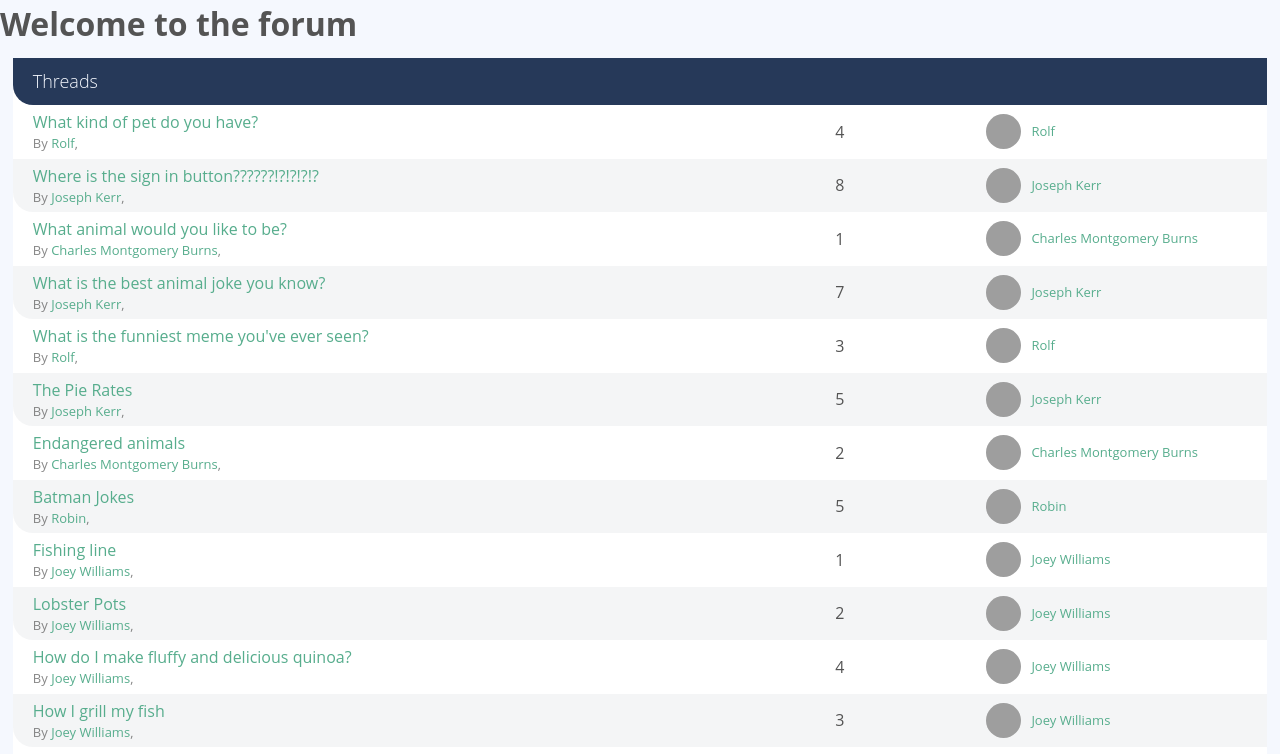
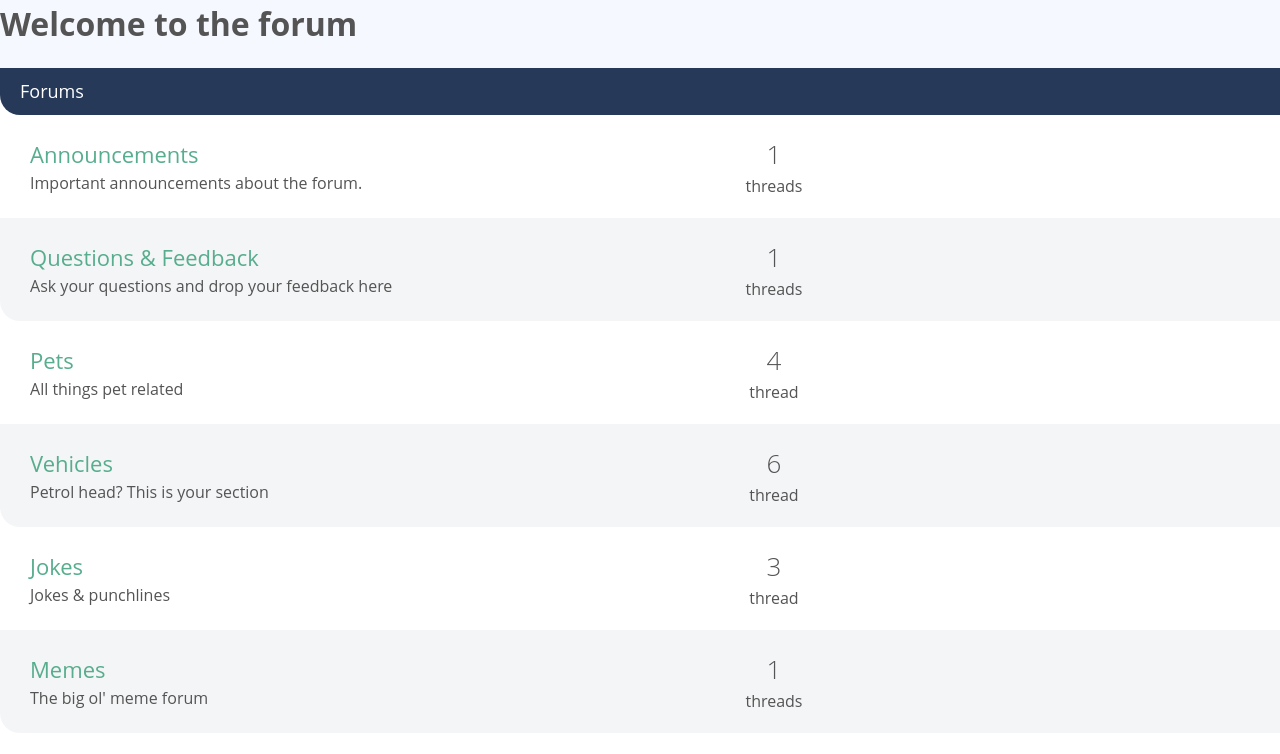
Before and after one commit to AndreNascimento1998/vue-master-class, a Vue app: page / in a window 1280 px wide. Shown: the top 754 px of the page. Built offline with nearby package versions, Linux system fonts and the light colour scheme; grey boxes are pictures that could not be loaded.

Commit message:
feat: form component

```diff
--- /dev/null
+++ b/src/components/ForumList.vue
@@ -0,0 +1,46 @@
+export <template>
+    <div class="forum-list">
+
+        <h2 class="list-title">
+            <a href="#">Forums</a>
+        </h2>
+
+        <div
+            v-for="forum in forums"
+            :key="forum.id"
+            class="forum-listing"
+        >
+            <div class="forum-details">
+                <router-link
+                    class="text-xlarge"
+                    href="forum.html"
+                    :to="{name: 'Forum', params: {id: forum.id}}"
+                >
+                    {{ forum.name }}
+                </router-link>
+                <p>{{ forum.description }}</p>
+            </div>
+
+            <div class="threads-count">
+                <p>
+                    <span class="count">{{ forum.threads?.length }}</span>
+                    {{ forum.threads?.length > 1 ? 'thread' : 'threads'}}
+                </p>
+            </div>
+
+            <div class="last-thread">
+
+            </div>
+        </div>
+
+    </div>
+</template>
+
+<script setup>
+const props = defineProps({
+    forums: {
+        required: true,
+        type: Array
+    }
+})
+</script>
--- /dev/null
+++ b/src/pages/Forum.vue
@@ -0,0 +1,31 @@
+<template>
+    <div class="forum-header">
+        <div class="forum-details">
+            <h1>{{ forum.name }}</h1>
+            <p class="text-lead">{{ forum.description    }}</p>
+        </div>
+        <a href="new-thread.html" class="btn-green btn-small">Start a thread</a>
+    </div>
+
+
+    <div class="col-full push-top">
+        <thread-list :threads="threads" />
+    </div>
+</template>
+
+<script setup>
+import ThreadList from '@/components/ThreadList.vue';
+import sourceData from '@/data.json'
+import { computed } from 'vue';
+
+const props = defineProps({
+    id: {
+        required: true,
+        type: String
+    }
+})
+
+const forum = computed(() => sourceData.forums.find(forum => forum.id === props.id))
+
+const threads = computed(() => sourceData.threads.filter(thread => thread.forumId === props.id))
+</script>
--- a/src/pages/Home.vue
+++ b/src/pages/Home.vue
@@ -1,15 +1,15 @@
 <template>
     <h1>Welcome to the forum</h1>
-    <thread-list :threads="threads" />
+    <forum-list :forums="forums" />
 </template>
 
 <script setup>
 import sourceData from '@/data.json'
-import ThreadList from '@/components/ThreadList.vue';
 import { reactive } from 'vue';
+import ForumList from '../components/ForumList.vue';
 
 
-const { threads } = reactive(sourceData)
+const { forums } = reactive(sourceData)
 
 </script>
 
--- a/src/router/index.js
+++ b/src/router/index.js
@@ -8,6 +8,12 @@ const router = createRouter({
             path: '/',
             name: 'Home',
             component: () => import('@/pages/Home.vue')
+        },
+        {
+            path: '/forum/:id',
+            name: 'Forum',
+            component: () => import('@/pages/Forum.vue'),
+            props: true
         },
         {
             path: '/thread/:id',
```
